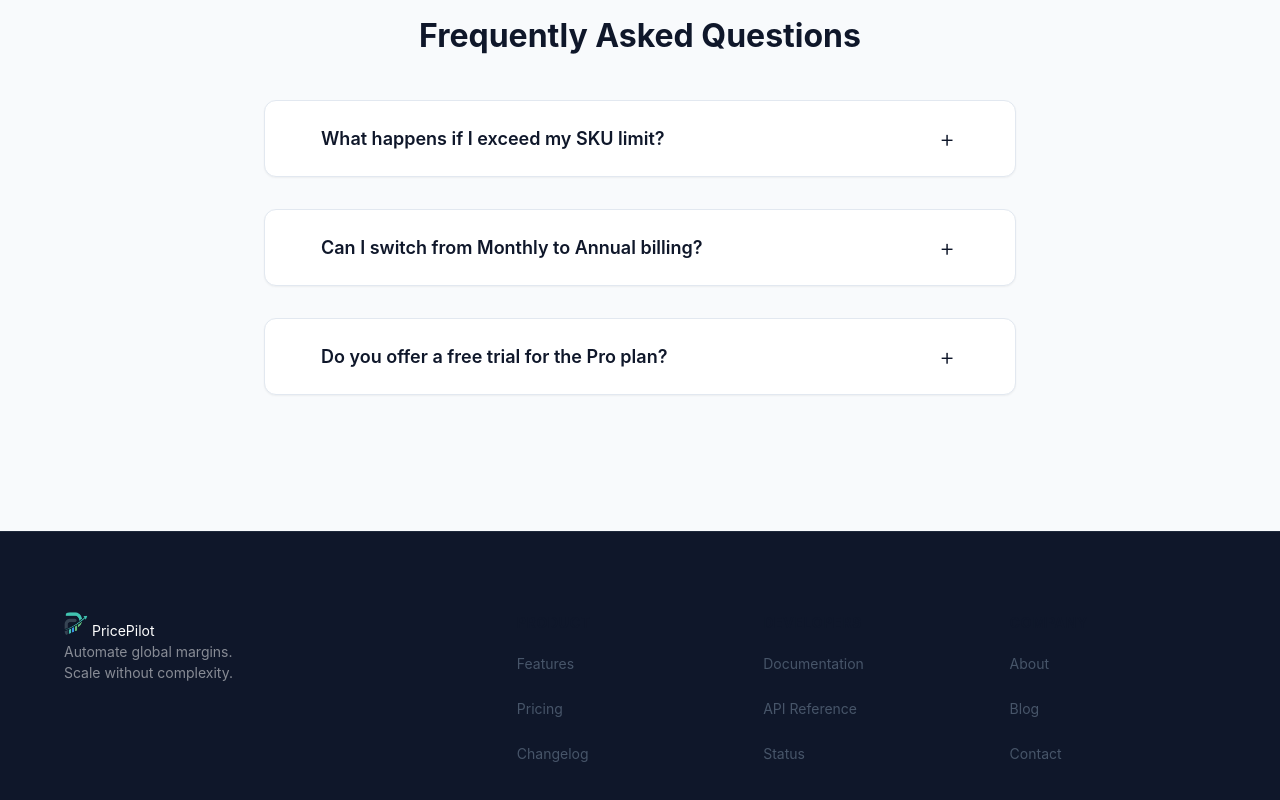
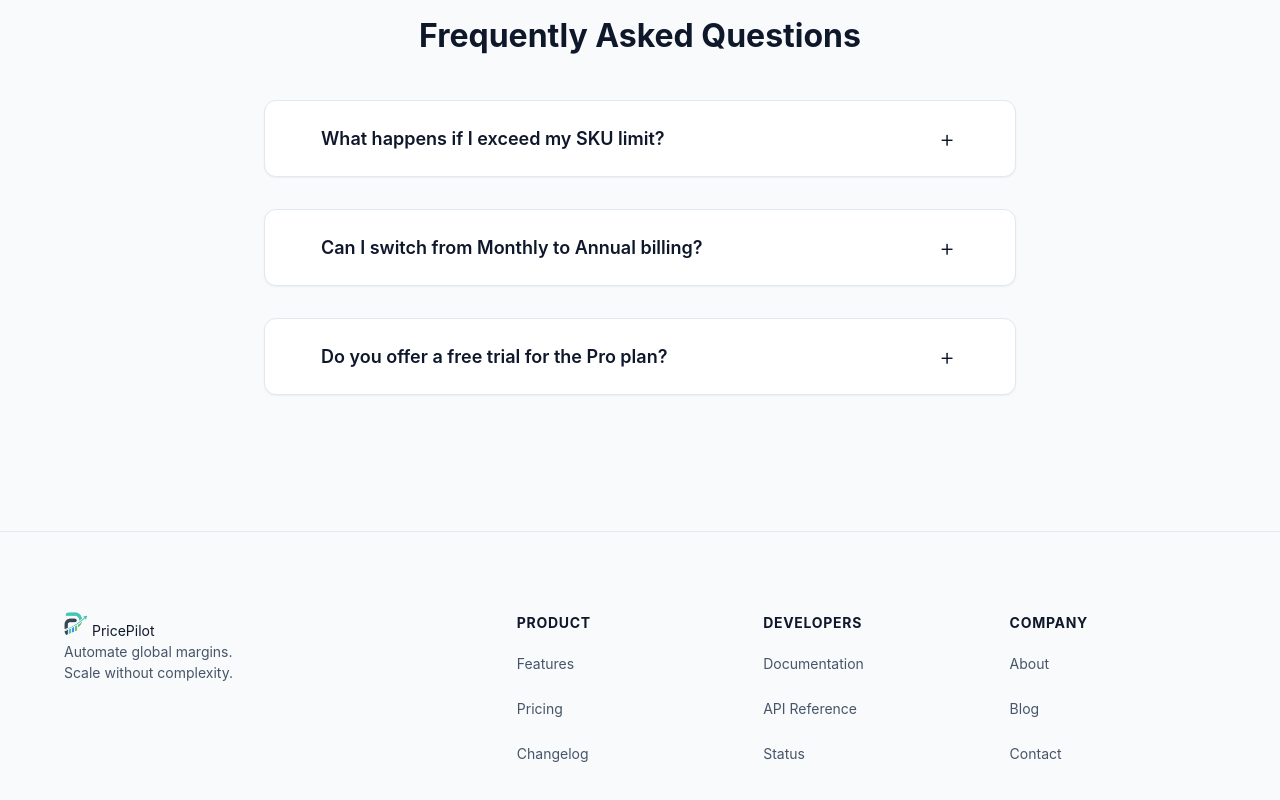
Before and after one commit to priceepilot/web, a React (Vite) app: page /pricing in a window 1280 px wide. Shown: the part 2014-2814 px from the top of the page. Built offline with nearby package versions, Linux system fonts and the light colour scheme; no server answers.

Commit message:
Fix text visibility in Pricing footer by converting it to light theme

```diff
--- a/src/pages/PricingPage.css
+++ b/src/pages/PricingPage.css
@@ -378,9 +378,9 @@
 /* Footer */
 .landing-footer {
   padding: 80px 64px 40px;
-  background: #0F172A;
-  color: #fff;
-  border-top: 1px solid #1E293B;
+  background: #F8FAFC;
+  color: #0F172A;
+  border-top: 1px solid #E2E8F0;
 }
 
 .footer-content {
@@ -402,19 +402,19 @@
   font-weight: 700;
   text-transform: uppercase;
   letter-spacing: 0.05em;
-  color: #fff;
+  color: #0F172A;
   margin-bottom: 8px;
 }
 
 .footer-col a {
-  color: rgba(255, 255, 255, 0.6);
+  color: #475569;
   text-decoration: none;
   font-size: 0.875rem;
   transition: color 0.2s;
 }
 
 .footer-col a:hover {
-  color: #fff;
+  color: #0F172A;
 }
 
 .footer-section {
--- a/src/pages/PricingPage.jsx
+++ b/src/pages/PricingPage.jsx
@@ -255,7 +255,7 @@ export function PricingPage() {
             <Link to="/" className="landing-footer-logo">
               <img src="/logo.png" alt="PricePilot" style={{ width: '24px', height: '24px', borderRadius: '6px' }} /> PricePilot
             </Link>
-            <p style={{ color: 'rgba(255,255,255,0.5)', fontSize: '0.875rem' }}>Automate global margins.<br/>Scale without complexity.</p>
+            <p style={{ color: '#475569', fontSize: '0.875rem' }}>Automate global margins.<br/>Scale without complexity.</p>
           </div>
           <div className="footer-col">
             <h4>Product</h4>
```
